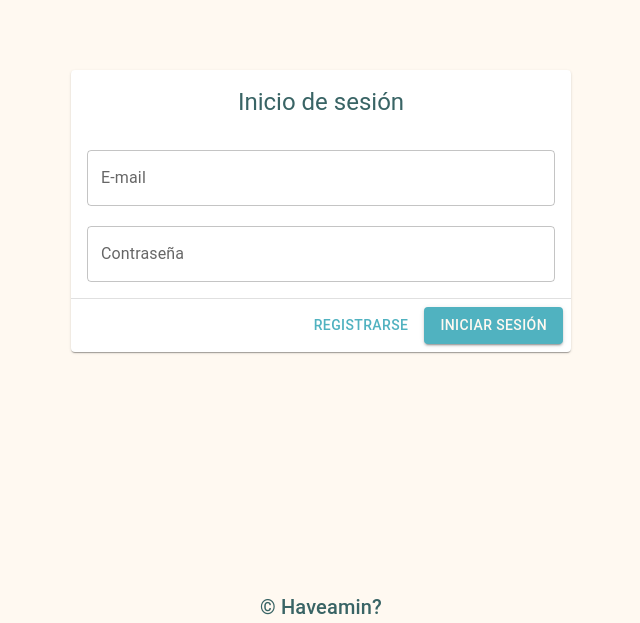
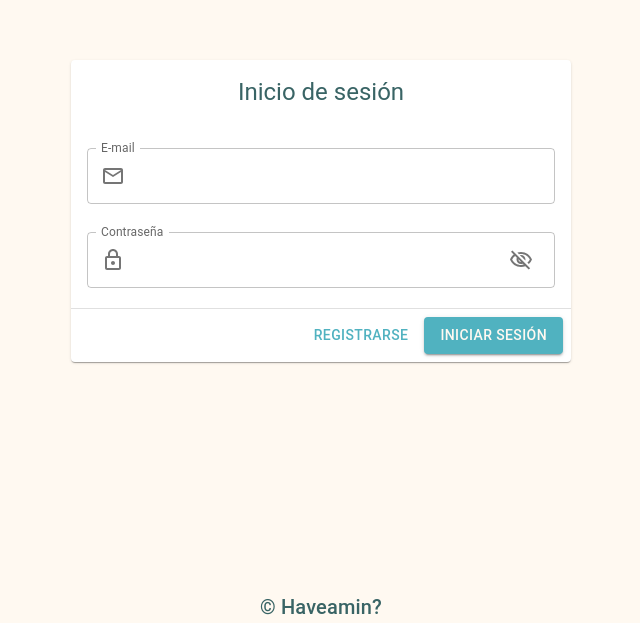
Before and after one commit to lextersaurus/haveamin, a React (Vite) app: page /auth/login in a window 1280 px wide. Shown: the part 177-800 px from the top of the page, without its empty margins (319-959 px from the left). Built offline with nearby package versions, Linux system fonts and the light colour scheme.

Commit message:
Change style of login, signup, create event and event card

```diff
--- a/src/App.css
+++ b/src/App.css
@@ -14,3 +14,7 @@ body{
   display: grid;
   place-items: center;
 }
+
+.anim {
+  view-transition-name: card;
+}
--- a/src/components/EventCard/EventCard.css
+++ b/src/components/EventCard/EventCard.css
@@ -1,12 +1,12 @@
 
 .eventListLi {
+    position: relative;
     height: auto;
     width: 800px;
     margin: 10px;
     border-radius: 10px;
     text-decoration: none;
     text-align: start;
-    padding: 10px;
 }
 
 .eventList  {
@@ -35,3 +35,40 @@
 .red {
     color: red;
 }
+
+/* .red-field {
+    position: absolute;
+    bottom: 0;
+    left: 0;
+    right: 0;
+    background-color: indianred;
+    margin: 0;
+    padding: 8px 16px;
+    color: white;
+}
+
+.green-field {
+    position: absolute;
+    bottom: 0;
+    left: 0;
+    right: 0;
+    background-color: darkseagreen;
+    margin: 0;
+    padding: 8px 16px;
+    color: white;
+} */
+
+.free-text {
+    margin-top: 8px !important;
+    padding: 8px 16px;
+    color: white;
+    margin: 0;
+
+    &.green-field {
+        background-color: #a3ccae;
+    }
+
+    &.red-field {
+        background-color: #e37179;
+    }
+}
--- a/src/components/EventCard/EventCard.jsx
+++ b/src/components/EventCard/EventCard.jsx
@@ -53,21 +53,21 @@ const EventCard = ({event}) => {
   return (
     <>
     {events.length !== 0 ?
-    <Card color='background.paper' className="eventListLi" sx={{ minWidth: 275, maxWidth: 500 }} >
+    <Card color='background.paper' className="eventListLi" sx={{ display: 'flex', flexDirection: 'column', minWidth: 275, maxWidth: 500 }}>
         <CardContent>
             <h3>{event.name}</h3>
             <p><Place sx={{ fontSize: 'medium'}}/> {event.place}</p>
             <p><Event sx={{ fontSize: 'medium'}}/> {formatDate(event.date)}</p>
             <p><b>Rango de edad: </b>{event.ageMin} - {event.ageMax}</p>
-            {!event.isFree ? <p className='red'>Evento de pago</p> : <p className='green'>Evento gratuito</p>}
             <div><Accessible /> {event.isAccessible ? <Check color='success'/> : <Close color='error'/>}</div>
         </CardContent>
-        <CardActions className='join-btn'>
+        <CardActions className='join-btn' sx={{ marginTop: 'auto' }}>
             <Button color='secondary'>Ver detalles</Button>
             {isUserJoined ?
             <Button variant='outlined' onClick={() => {handleOnQuit(event.id)}}>Salir</Button> :
             <Button variant='contained' onClick={() => {handleOnJoin(event.id)}}>Unirse</Button>}
         </CardActions>
+        {!event.isFree ? <p className='free-text red-field'>Evento de pago</p> : <p className='free-text green-field'>Evento gratuito</p>}
     </Card> :
     <Skeleton
         variant='rectangular'
--- a/src/pages/CreateEvent/CreateEvent.jsx
+++ b/src/pages/CreateEvent/CreateEvent.jsx
@@ -132,7 +132,7 @@ const CreateEvent = () => {
                         </LocalizationProvider>
                     </Box>
                 </CardContent>
-                <CardActions sx={{ display: 'flex', justifyContent: 'end' }}>
+                <CardActions sx={{ display: 'flex', justifyContent: 'end', marginBottom: '16px' }}>
                     <Button color='secondary' onClick={() => { navigate('/') }}>Cancelar</Button>
                     <Button variant='contained' onClick={() => { handleEventCreation() }}>Crear</Button>
                 </CardActions>
--- a/src/pages/Login/Login.jsx
+++ b/src/pages/Login/Login.jsx
@@ -1,25 +1,30 @@
-import { Button, Card, CardActions, CardContent, CardHeader, Divider, TextField } from '@mui/material'
+import { Button, Card, CardActions, CardContent, CardHeader, Divider, IconButton, InputAdornment, TextField, Typography } from '@mui/material'
+import { EmailOutlined, LockOutlined, VisibilityOffOutlined, VisibilityOutlined } from '@mui/icons-material'
 import { useState } from 'react'
 import { login } from '../../services/authService'
-import { useNavigate } from 'react-router-dom'
+import { Link, useNavigate } from 'react-router-dom'
 
 const Login = () => {
-
+  const [visible, setVisible] = useState(false)
   const [email, setEmail] = useState('')
   const [password, setPassword] = useState('')
-    /* const [errorMessage, setErrorMessage] = useState('') */
+  const [errorMessage, setErrorMessage] = useState('')
 
   const navigate = useNavigate()
 
   const handleLogin = async () => {
+    try {
       const response = await login({ email, password })
       localStorage.setItem('token', response.token)
       navigate('/')
+    } catch (error) {
+      setErrorMessage('¡Parece que no hemos podido iniciar sesión! Comprueba que tu e-mail y contraseña son correctos e inténtalo de nuevo.')
+    }
   }
 
   return (
     <div className='main'>
-        <Card sx={{ maxWidth: '500px' }}>
+      <Card className='anim' sx={{ maxWidth: '500px' }}>
         <CardHeader title='Inicio de sesión' />
         <CardContent>
           <TextField
@@ -28,30 +33,54 @@ const Login = () => {
             variant='outlined'
             fullWidth={true}
             sx={{ marginBottom: '20px' }}
+            margin='dense'
+            InputProps={{
+              startAdornment: (
+                  <InputAdornment position="start">
+                    <EmailOutlined />
+                  </InputAdornment>
+              )
+          }}
           />
           <TextField
             onChange={(e) => setPassword(e.target.value)}
-              type='password'
+            type={ visible ? 'text' : 'password' }
             label='Contraseña'
             variant='outlined'
             fullWidth={true}
+            margin='dense'
+            InputProps={{
+              startAdornment: (
+                  <InputAdornment position="start">
+                    <LockOutlined />
+                  </InputAdornment>
+              ),
+              endAdornment: (
+                  <InputAdornment position="end">
+                      <IconButton
+                          onClick={ () => setVisible((value) => !value) }
+                      >
+                          { visible ? <VisibilityOutlined /> : <VisibilityOffOutlined /> }
+                      </IconButton>
+                  </InputAdornment>
+              )
+          }}
           />
-     {/*        errorMessage && (
+          {errorMessage && (
             <Typography color='error' textAlign='center' mt={2}>
               {errorMessage}
             </Typography>
-            ) */}
+          )}
         </CardContent>
         <Divider />
         <CardActions sx={{ display: 'flex', justifyContent: 'flex-end' }}>
-            <Button onClick={() => { navigate('/auth/signup') }}>Registrarse</Button>
-            <Button variant='contained' onClick={() => {handleLogin()}}>
+          <Link to='/auth/signup' unstable_viewTransition><Button>Registrarse</Button></Link>
+          <Button variant='contained' onClick={() => { handleLogin() }}>
             Iniciar sesión
           </Button>
         </CardActions>
       </Card>
     </div>
-
   )
 }
 
--- a/src/pages/Signup/Signup.jsx
+++ b/src/pages/Signup/Signup.jsx
@@ -1,30 +1,33 @@
-import { Button, Card, CardActions, CardContent, CardHeader, Divider, TextField } from '@mui/material'
+import { Button, Card, CardActions, CardContent, CardHeader, Divider, TextField, Typography } from '@mui/material'
 import { useState } from 'react'
 import { signup } from '../../services/authService'
-import { useNavigate } from 'react-router-dom'
+import { Link, useNavigate } from 'react-router-dom'
 
 const Signup = () => {
-    const [name, setName] = useState('')
-    const [lastName, setLastName] = useState('')
-    const [nickName, setNickName] = useState('')
-    const [email, setEmail] = useState('')
-    const [password, setPassword] = useState('')
-    const [age, setAge] = useState('')
-    const [country, setCountry] = useState('')
+    const [name, setName] = useState(null)
+    const [lastName, setLastName] = useState(null)
+    const [nickName, setNickName] = useState(null)
+    const [email, setEmail] = useState(null)
+    const [password, setPassword] = useState(null)
+    const [age, setAge] = useState(null)
+    const [country, setCountry] = useState(null)
+    const [errorMessage, setErrorMessage] = useState('')
 
     const navigate = useNavigate()
 
-    /* const [errorMessage, setErrorMessage] = useState('') */
-
     const handleSignup = async () => {
+      try {
         const response = await signup({ name: name, lastName: lastName, nickName: nickName, email: email, password: password, age: age, country: country })
         localStorage.setItem('token', response.token)
         navigate('/')
+      } catch (error) {
+        setErrorMessage('No se ha podido completar el registro, asegúrate de que has cumplimentados todos los campos obligatorios *')
+      }
     }
 
     return (
       <div className='main'>
-        <Card sx={{ maxWidth: '500px' }}>
+        <Card className='anim' sx={{ maxWidth: '500px' }}>
           <CardHeader title='Registro' />
           <CardContent>
           <TextField
@@ -82,15 +85,15 @@ const Signup = () => {
               fullWidth={true}
               sx={{ marginBottom: '20px' }}
             />
-     {/*        errorMessage && (
+            {errorMessage && (
               <Typography color='error' textAlign='center' mt={2}>
                 {errorMessage}
               </Typography>
-            ) */}
+            )}
           </CardContent>
           <Divider />
           <CardActions sx={{ display: 'flex', justifyContent: 'flex-end' }}>
-            <Button onClick={() => { navigate('/auth/login') }}>Iniciar sesión</Button>
+            <Link to='/auth/login' unstable_viewTransition><Button>Iniciar sesión</Button></Link>
             <Button variant='contained' onClick={() => {handleSignup()}}>
               Registrar
             </Button>
```
Lines whose indentation alone changed are shown as unchanged.
